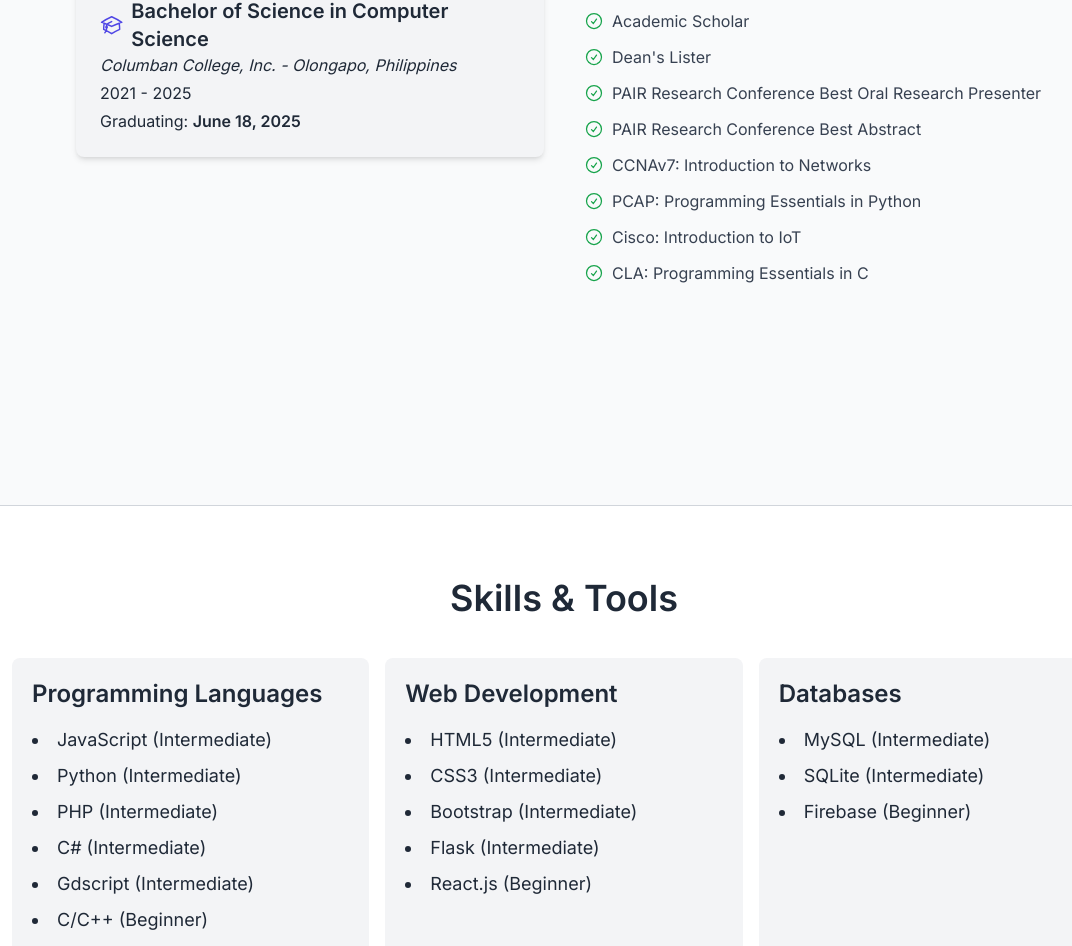
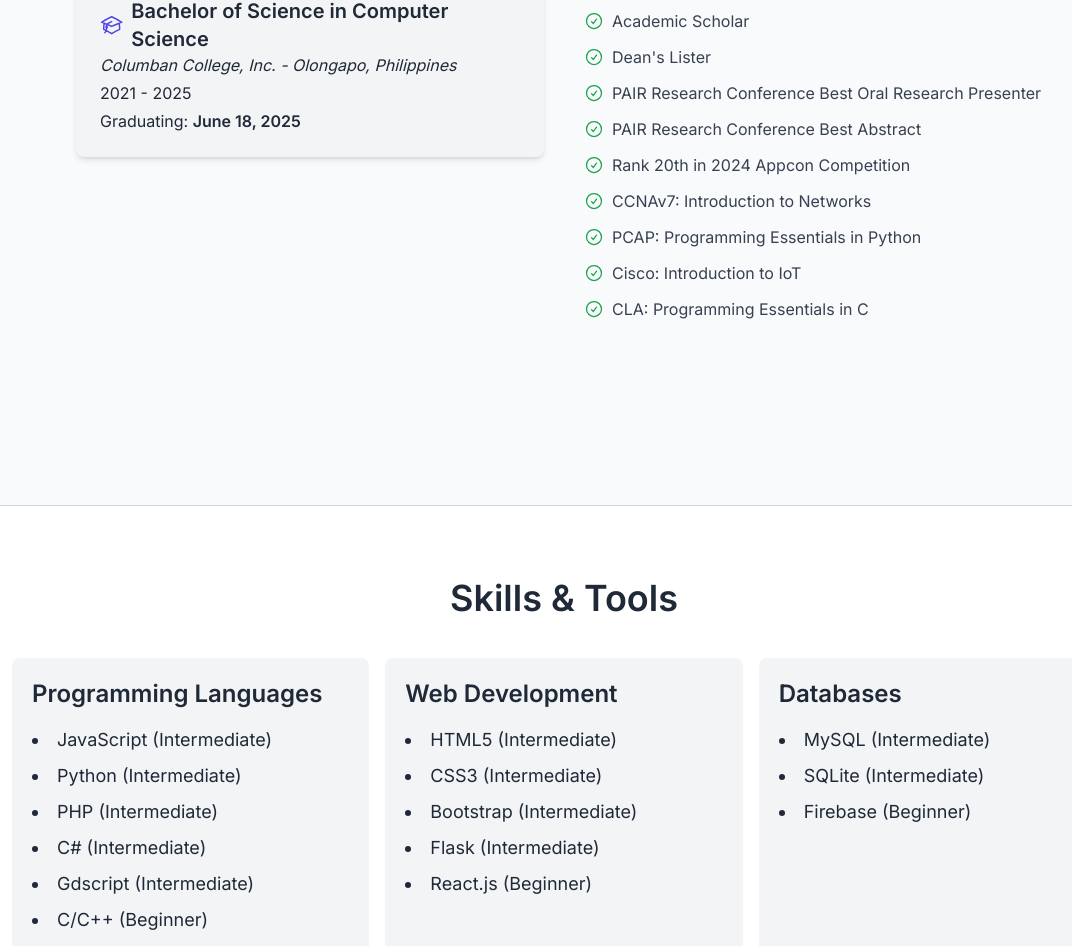
Before and after one commit to BrianShiroe/portfolio-react-typescript-tailwind, a React (Vite) app: page / in a window 1280 px wide. Shown: the part 1208-2154 px from the top of the page, without its empty margins (76-1148 px from the left). Built offline with nearby package versions, Linux system fonts and the light colour scheme.

Commit message:
Update About.tsx

```diff
--- a/src/pages/About.tsx
+++ b/src/pages/About.tsx
@@ -10,6 +10,7 @@ const About = () => {
     "Dean's Lister",
     "PAIR Research Conference Best Oral Research Presenter",
     "PAIR Research Conference Best Abstract",
+    "Rank 20th in 2024 Appcon Competition",
     "CCNAv7: Introduction to Networks",
     "PCAP: Programming Essentials in Python",
     "Cisco: Introduction to IoT",
```
